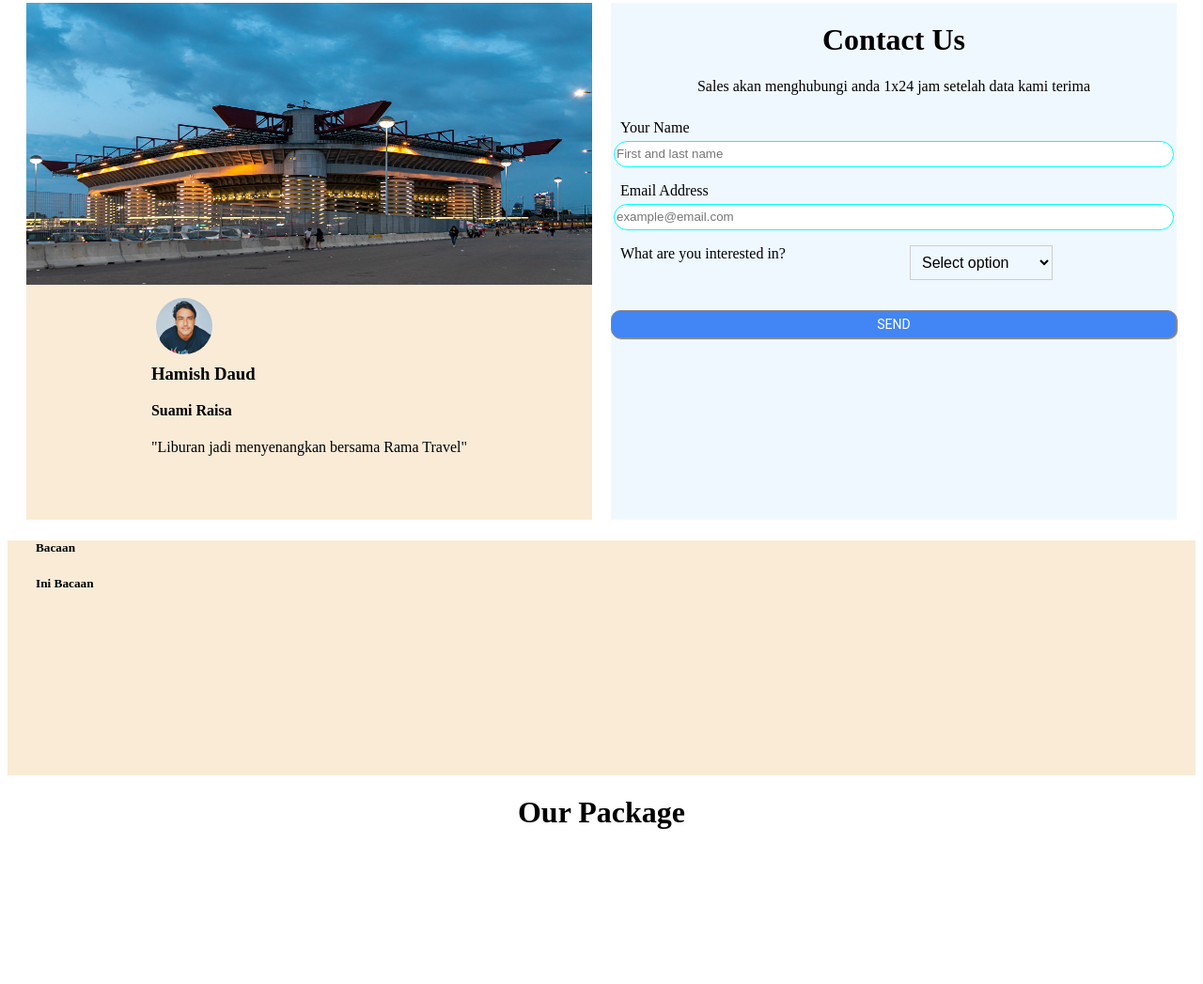
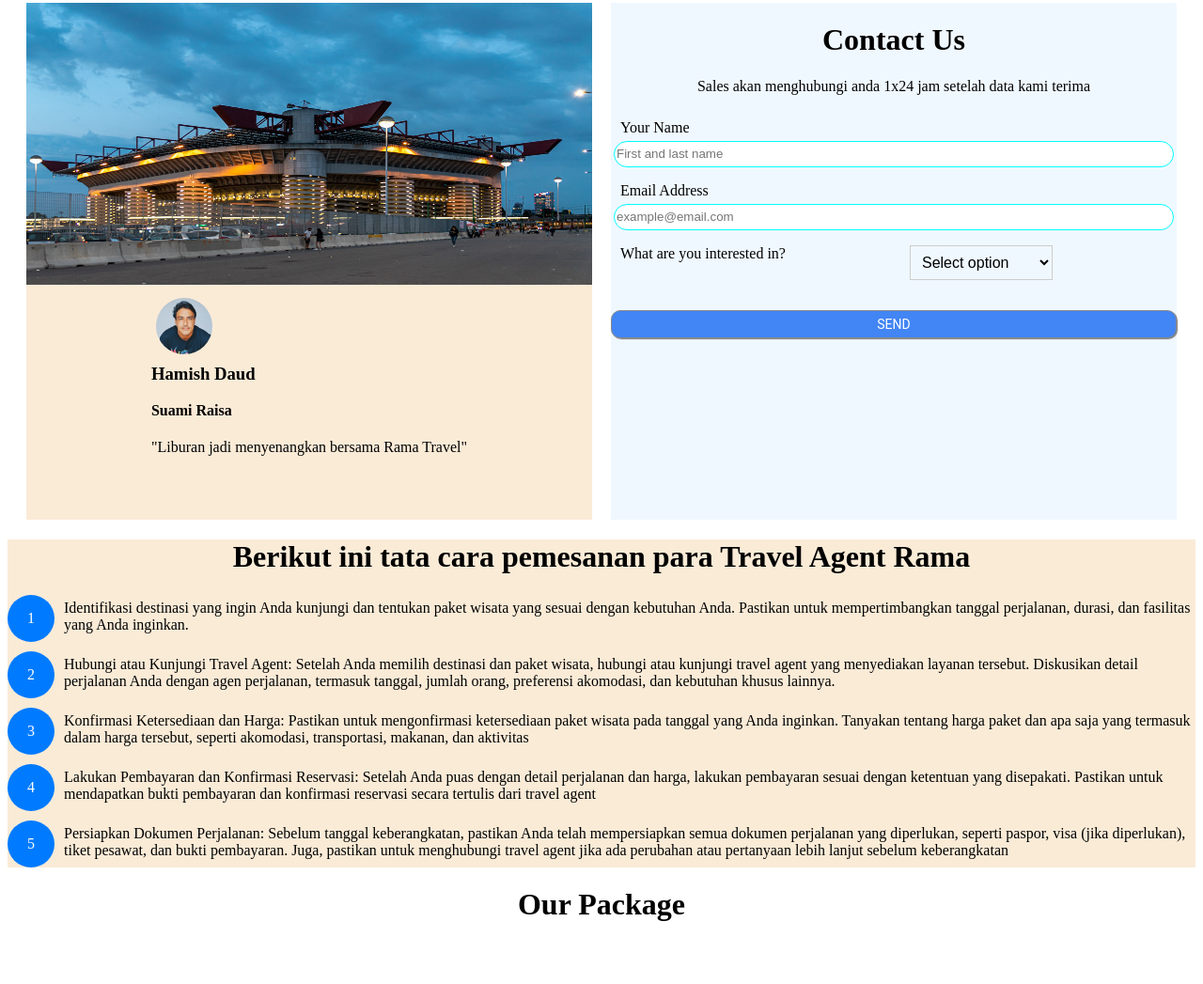
Before and after one commit to ramaalfiandi/revou_assignment, a plain HTML site: page index.html in a window 1280 px wide. Shown: the part 174-1221 px from the top of the page at 94% size. Before the commit the page ends 1128 px from the top, so only its background shows below. Drawn offline with Linux system fonts and the light colour scheme.

Commit message:
seven-commit

```diff
--- a/css/style.css
+++ b/css/styles.css
@@ -202,7 +202,6 @@ label {
     /* Pusatkan kontainer */
     padding: 0 20px;
     /* Padding di sisi */
-    justify-content: start;
 }
 
 .customer-photo {
@@ -247,21 +246,29 @@ label {
     text-align: left;
 }
 
-@media screen and (max-width: 600px) {
-    .container {
-        padding: 0 10px;
-        /* Padding lebih sedikit untuk layar kecil */
-    }
+    .numbered-list {
+        list-style-type: none;
+        padding: 0;
+      }
 
-    .section-content-content-container {
+      .numbered-list li {
         display: flex;
-        /* padding-left: 10px;
-        margin-left: 15px;
-        margin-right: 15px; */
-        justify-content: center;
-        padding-bottom: 10px;
-    }
+        margin-bottom: 10px;
+      }
 
-    .section-content-content-container>div {
+      .circle {
+        width: 50px;
+        height: 50px;
+        border-radius: 50%;
+        background-color: #007bff;
+        color: #fff;
         text-align: center;
-    }
+        line-height: 50px;
+        margin-right: 10px;
+      }
+
+      .point {
+        flex: 1;
+        padding-top: 5px;
+        padding-bottom: 5px;
+      }
--- a/index.html
+++ b/index.html
@@ -5,7 +5,7 @@
     <meta charset="UTF-8">
     <meta name="viewport" content="width=device-width, initial-scale=1.0">
     <title>Assignment-Rama</title>
-    <link rel="stylesheet" href="css/style.css">
+    <link rel="stylesheet" href="css/styles.css">
 </head>
 
 <body>
@@ -89,30 +89,65 @@
 
 </div>
 
-<!-- <section class="section-content-content-container">
-    <div style="height: 550px; width: 100%; background-color:aliceblue;">
-        <div class="bacaan-konten">
-            <h4>Berikut ini cara untuk pemesanan tiket menggunakan travel agent Rama</h4>
-            <h5>Pertama, chat customer service</h5>
-            <h5>Kedua, isi form yang diberikan</h5>
-        </div>
-    </div>
-    <div></div>
-</section> -->
+<!-- Konten Tata Cara Order -->
 
-<div class="section-content-content-container">
-    <div style="height: 250px; width: 100%; background-color:antiquewhite;">
-        <h5>Bacaan</h5>
-        <h5>Ini Bacaan</h5>
+    <div style="height: auto; width: 100%; background-color:antiquewhite;">
+        <h1>Berikut ini tata cara pemesanan para Travel Agent Rama</h1>
+        <ul class="numbered-list">
+            <li>
+                <div class="circle">1</div>
+                <div class="point">Identifikasi destinasi yang ingin Anda kunjungi dan tentukan paket wisata yang sesuai
+                    dengan kebutuhan Anda. Pastikan untuk mempertimbangkan tanggal perjalanan, durasi, dan fasilitas
+                    yang
+                    Anda inginkan.</div>
+            </li>
+            <li>
+                <div class="circle">2</div>
+                <div class="point">Hubungi atau Kunjungi Travel Agent: Setelah Anda memilih destinasi dan paket wisata,
+                    hubungi atau kunjungi travel agent yang menyediakan layanan tersebut. Diskusikan detail perjalanan
+                    Anda
+                    dengan agen perjalanan, termasuk tanggal, jumlah orang, preferensi akomodasi, dan kebutuhan khusus
+                    lainnya.</div>
+            </li>
+            <li>
+                <div class="circle">3</div>
+                <div class="point">Konfirmasi Ketersediaan dan Harga: Pastikan untuk mengonfirmasi ketersediaan paket
+                    wisata
+                    pada tanggal yang Anda inginkan.
+                    Tanyakan tentang harga paket dan apa saja yang termasuk dalam harga tersebut, seperti akomodasi,
+                    transportasi, makanan, dan aktivitas</div>
+            </li>
+            <li>
+                <div class="circle">4</div>
+                <div class="point">Lakukan Pembayaran dan Konfirmasi Reservasi: Setelah Anda puas dengan detail
+                    perjalanan
+                    dan harga, lakukan pembayaran sesuai dengan ketentuan yang disepakati.
+                    Pastikan untuk mendapatkan bukti pembayaran dan konfirmasi reservasi secara tertulis dari travel
+                    agent
+                </div>
+            </li>
+            <li>
+                <div class="circle">5</div>
+                <div class="point">Persiapkan Dokumen Perjalanan: Sebelum tanggal keberangkatan, pastikan Anda telah
+                    mempersiapkan semua dokumen perjalanan yang diperlukan, seperti paspor, visa (jika diperlukan),
+                    tiket
+                    pesawat, dan bukti pembayaran.
+                    Juga, pastikan untuk menghubungi travel agent jika ada perubahan atau pertanyaan lebih lanjut
+                    sebelum
+                    keberangkatan</div>
+            </li>
+        </ul>
     </div>
 
-</div>
 
-<div class="section-content-content-container">
+
+<div>
     <div style="height: 100px; width: 100%; background-color: transparent;">
         <h1>Our Package</h1>
     </div>
 
 </div>
 
+
+
 </html>
```
